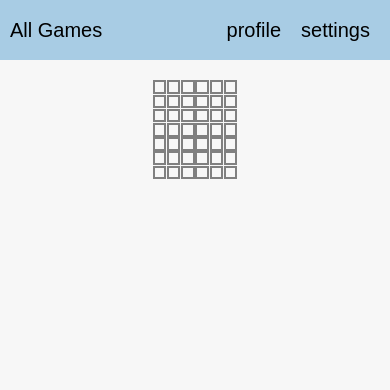
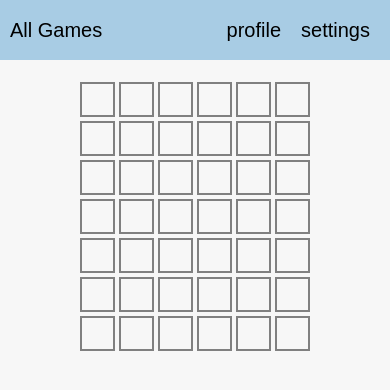
Before and after one commit to jypark5/games-hub, a React (Vite) app: page /wordle in a window 390 px wide. Shown: the top 390 px of the page. Built offline with nearby package versions, Linux system fonts and the light colour scheme.

Commit message:
used @media to dynamically resize elements in wordle

```diff
--- a/src/components/wordle/Row.css
+++ b/src/components/wordle/Row.css
@@ -9,11 +9,11 @@
   border-style: solid;
   border-color: gray;
   border-width: 2px;
-  width: 3.5%;
+  width: 64px;
   aspect-ratio: 1/1;
   /* height: 60px; */
   font-size: 2vw;
-  margin: 0.08%;
+  margin: 2px;
   justify-content: center;
   align-items: center;
   font-weight: 600;
@@ -23,7 +23,7 @@
   background-color: rgb(32, 153, 32);
   color: white;
   border: none;
-  width: 3.5%;
+  width: 64px;
   aspect-ratio: 1/1;
   /* height: 64px; */
 }
@@ -32,7 +32,7 @@
   background-color: #b59f3b;
   color: white;
   border: none;
-  width: 3.5%;
+  width: 64px;
   aspect-ratio: 1/1;
   /* height: 64px; */
 }
@@ -41,7 +41,23 @@
   background-color: rgb(71, 71, 71);
   color: white;
   border: none;
-  width: 3.5%;
+  width: 64px;
   aspect-ratio: 1/1;
   /* height: 64px; */
 }
+
+@media (max-width: 1900px) {
+  .cell {
+    width: 45px;
+    font-size: 24px;
+    margin: 2px;
+  }
+}
+
+@media (max-width: 600px) {
+  .cell {
+    width: 35px;
+    font-size: 20px;
+    margin: 2px;
+  }
+}
```
